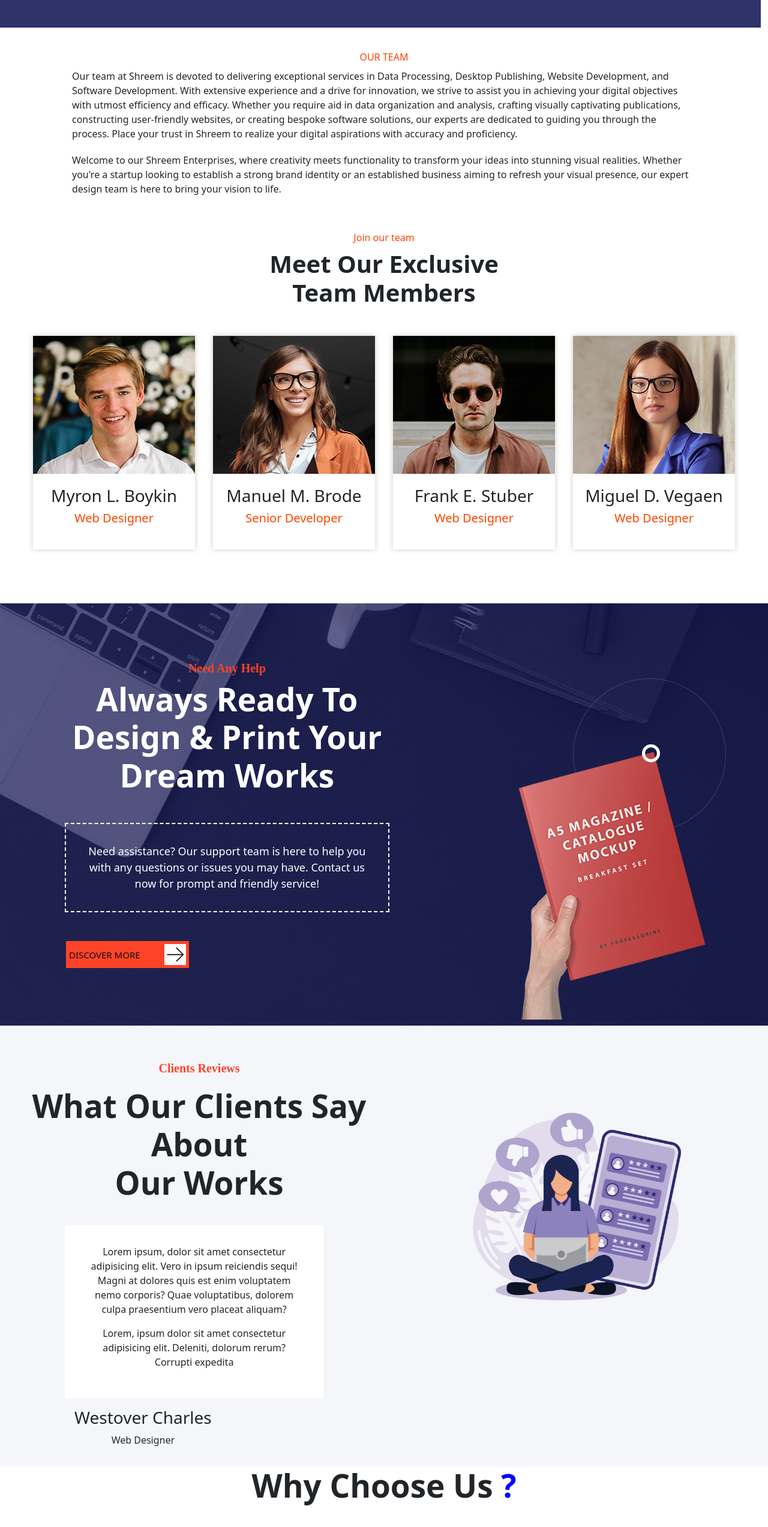
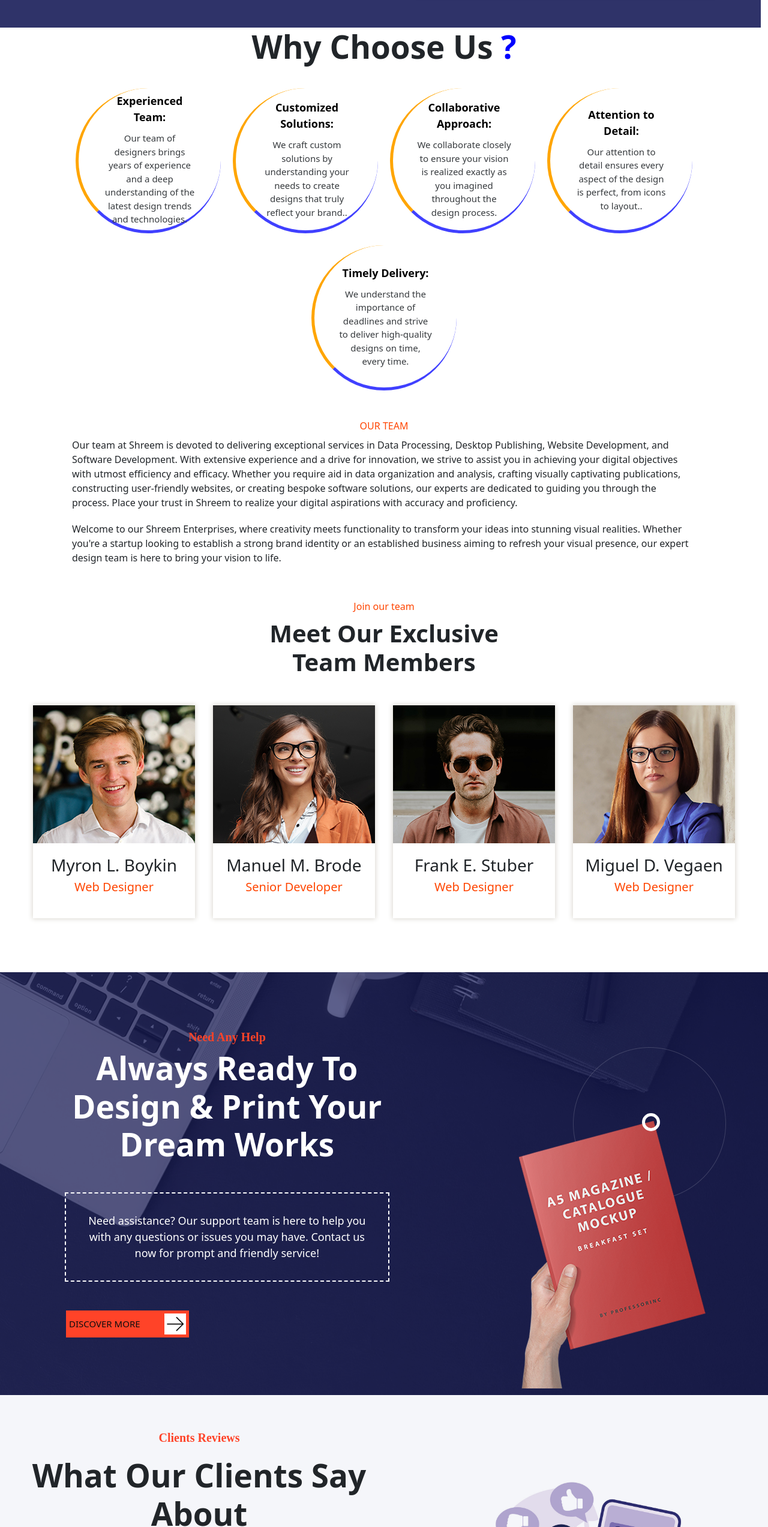
Before and after one commit to Neha-patankar/shreem-enter, a React (Vite) app: page / in a window 1280 px wide. Shown: the part 4224-6770 px from the top of the page at 60% size. Built offline with nearby package versions, Linux system fonts and the light colour scheme.

Commit message:
import whychooseus in home component

```diff
--- a/src/App.jsx
+++ b/src/App.jsx
@@ -11,7 +11,6 @@ import { TermsAndCon } from "./components/TermsAndCon";
 import RequestServices from "./components/RequestServices";
 import { Contactss } from "./components/Contact";
 import GoToTop from "./components/goToTop/GoToTop";
-import Whychooseus from "./Whychooseus";
 import WorkProcess from "./components/workProcess/WorkProcess";
 
 function App() {
@@ -29,7 +28,6 @@ function App() {
         </Routes>
         <Contacts />
         <GoToTop />
-        <Whychooseus></Whychooseus>
         <Footer />
         <WorkProcess />
       </div>
--- a/src/components/Home.jsx
+++ b/src/components/Home.jsx
@@ -8,8 +8,7 @@ import Team from "../components/team/Team";
 import CustomerReview from "../Components copy/CustomerReview";
 import Faq from "../Components copy/Faq";
 import Help from "../Components copy/Help";
-
-
+import Whychooseus from "../Whychooseus";
 
 export const Home = () => {
   return (
@@ -19,11 +18,10 @@ export const Home = () => {
       <ServicesType />
       <Services />
       <Faq />
+      <Whychooseus></Whychooseus>
       <Team />
       <Help />
       <CustomerReview />
-
-
     </>
   );
 };
```
